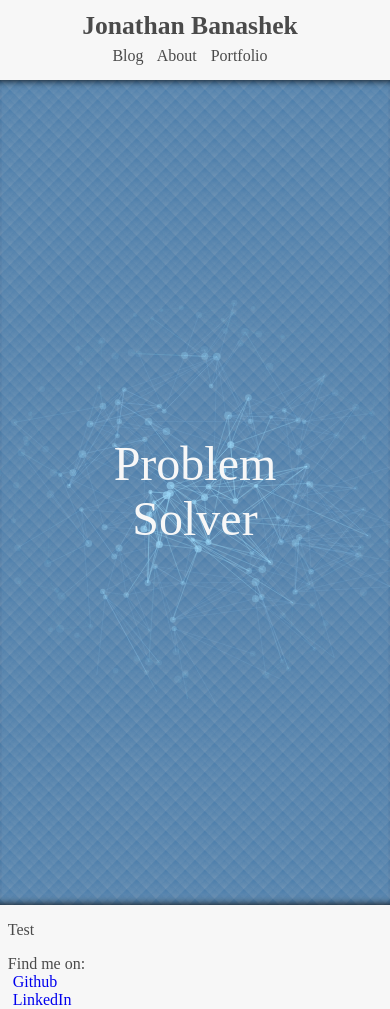
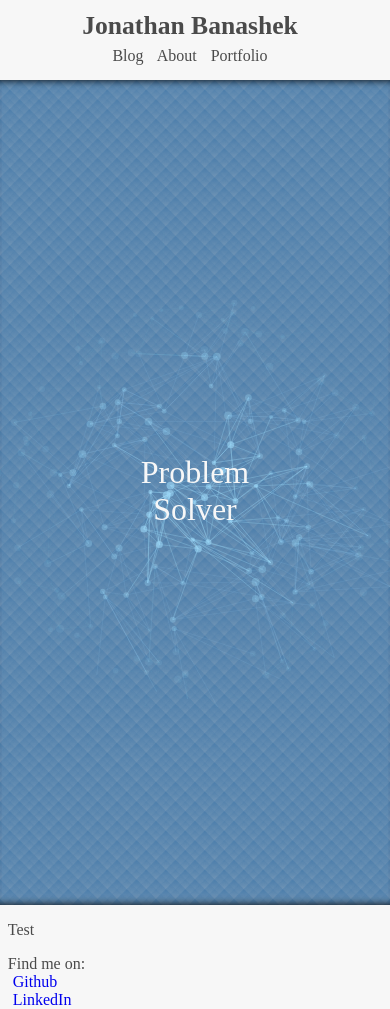
Before and after one commit to Banashek/banashek.github.io, a Jekyll site: the page built from index.html, in a window 390 px wide. Built offline with Jekyll 4.4.1, drawn with Linux system fonts in a browser that asks for light colours; some web fonts are replaced; Markdown is read by kramdown in place of the engine named in the settings.

Commit message:
Again trying to center main index page text for mobile

```diff
--- a/stylesheets/animated_background.css
+++ b/stylesheets/animated_background.css
@@ -26,8 +26,6 @@
     width: 50%;
     margin: 0 auto;
 	text-align: center;
-	position: relative;
-	top: 50%;
 	transform: translateY(-50%);
 	position: absolute;
 	top: 50%;
@@ -43,4 +41,14 @@
 }
 
 @media (max-width: 767px) {
+	#hero-text-container {
+	    margin: 0 auto;
+		text-align: center;
+		transform: translateY(-50%, -50%);
+		position: absolute;
+	}
+
+	#hero-text {
+		font-size: 2em;
+	}
 }
```
